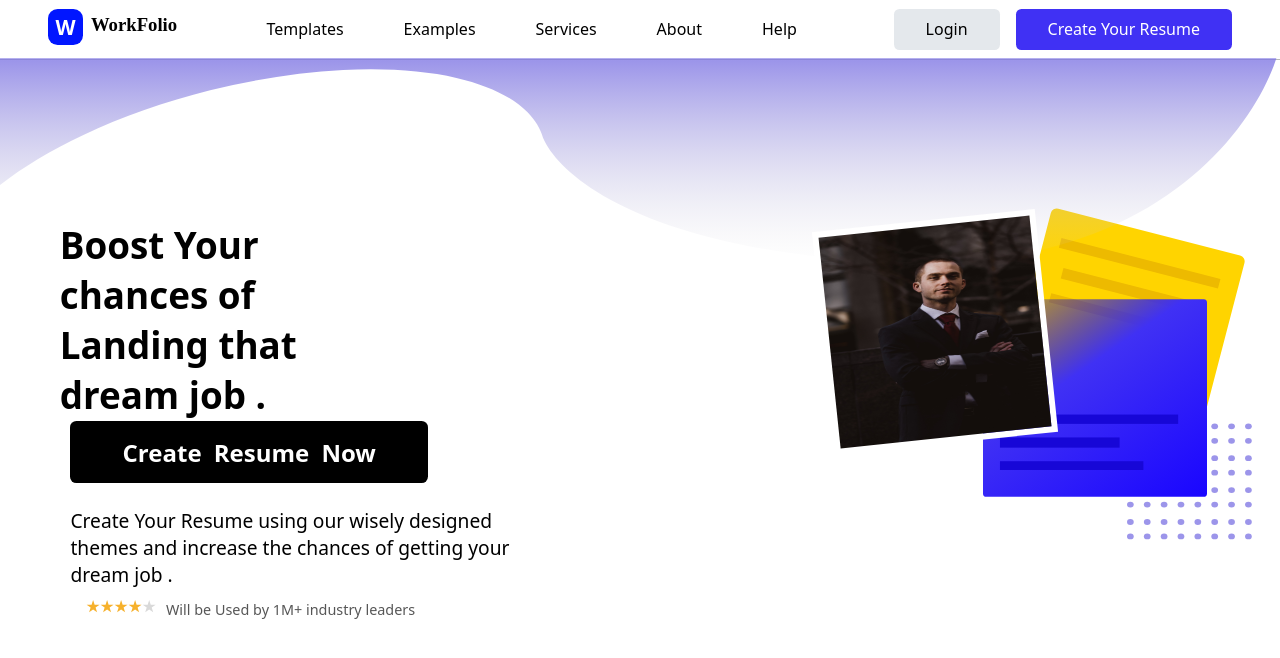
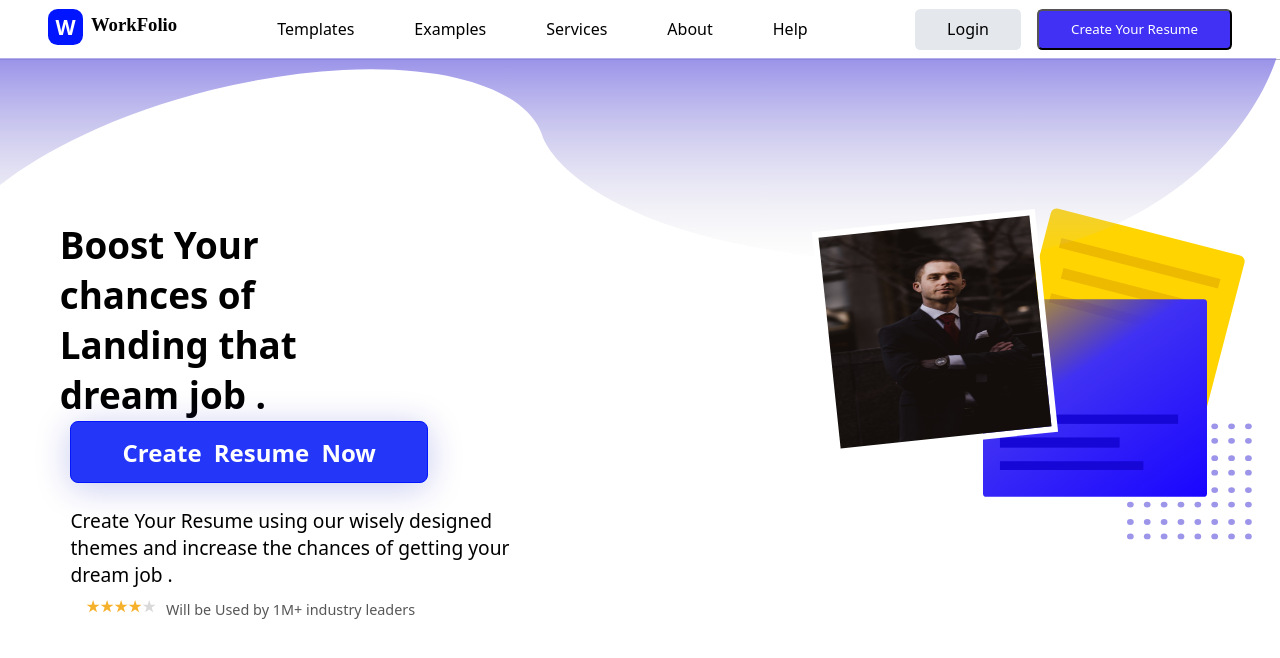
Before and after one commit to soumen974/WorkFolio, a React (Create React App) app: page / in a window 1280 px wide. In both pictures the pointer is over the button "Create Resume Now". Shown: the top 658 px of the page. Built offline with nearby package versions, Linux system fonts and the light colour scheme.

Commit message:
nav and section01 --> done responsive , button effects, clicks every thing checks on frontend design

```diff
--- a/src/Components/NavBar.jsx
+++ b/src/Components/NavBar.jsx
@@ -13,7 +13,6 @@ export default function NavBar() {
     function CloseMenuSlider(event) {
         if (event.target.classList.contains('closeMenuSVG')) {
             setOpenMenuSlider(false);
-
 
         }
       }
@@ -39,7 +38,7 @@ export default function NavBar() {
 
                 <div className="user_click_buttons">
                     <div className="logInButton"> Login</div>
-                    <div className="Create_cv">Create Your Resume</div>
+                    <button className="Create_cv">Create Your Resume</button>
                 </div>
                                     <div className='OpenMenuRight' >
                         <svg  className='OpenMenuRightSVG' onClick={MenuSlideShow}  viewBox="0 0 27 21"  xmlns="http://www.w3.org/2000/svg">
--- a/src/Components/Section01.css
+++ b/src/Components/Section01.css
@@ -90,21 +90,19 @@ position:relative;
     padding: 0.85rem 3.2rem ;
     background-color: #0116ff;
     border-radius: 0.4rem;
-    border: 1px solid transparent;
+    border: .2rem solid transparent;
     color: white;
     font-size: 1.5rem;
     font-weight: 600;
     word-spacing: 0.371rem;
+    box-shadow: 0 0px 0 #0116ff;
 }
 .Down_things button:hover{
-    padding: 0.85rem 3.2rem ;
-    background-color: #000000;
-    border-radius: 0.4rem;
-    border: 1px solid transparent;
-    color: white;
-    font-size: 1.5rem;
-    font-weight: 600;
-    word-spacing: 0.371rem;
+    background-color: #2436f8;
+    border-color: #0116ff;
+    box-shadow: 0 5px 35px #000fb938;
+    border-radius: 8px;
+
 }
 
 .right_landing_content  img{
@@ -271,10 +269,13 @@ position:relative;
 
    @media (max-width:680px){
 
-    .Down_things button :hover {
-        background-color: #000109;
+    .Down_things button:hover{
+        background-color: #2436f8;
+        border-color: #0116ff;
+        box-shadow: 0 2px 16px #000fb98f;
+        border-radius: 6rem;
+
     }
-
     .UpperVectorHead svg{
         margin-top: -.1991rem;
         width:100%;
--- a/src/Components/navBar.css
+++ b/src/Components/navBar.css
@@ -139,11 +139,9 @@
     /* background-color: black; */
     padding: 0.4rem 0.6rem;
     border-radius: 0.2rem;
-    stroke: 1px;
 
   }
   .closeMenu svg:hover{
-    background-color: #6161634f;
     background-color: #0015ff;
 
 
@@ -315,10 +313,27 @@
       margin-bottom: 1rem;
       padding: 1em ;
       width: 110%;
+      border: 2px solid rgba(0, 0, 0, 0);
+      transition: ease-in-out 0.5s;
      }
+     .resume_crete_button-mobile:hover{
+      transform : scale(1,.1.5);
+      background-color: transparent;
+      color: rgb(255, 255, 255);
+      border: 2px solid rgb(255, 255, 255);
+     }
+
+
      .LoginButton-mobile{
       width: 110%;
      font-size: 1.1rem;
+     border: 2px solid  rgba(255, 255, 255, 0);
+     transition: ease-in-out 0.5s;
+    }
+    .LoginButton-mobile:hover{
+      background-color: transparent;
+      border: 2px solid  white;
+      color: white;
     }
      .openMenuSlider{
       transition: transform 0.3s ease-in-out;
@@ -336,7 +351,12 @@
       text-align: center;
       padding: 0.6rem;
       font-size: 1.2rem;
-
+      border-radius: 0.3rem;
+      width: 110%;
+    }
+    .nav_links_mobile ul li:hover{
+      text-decoration: underline;
+      background-color: rgba(0, 0, 0, 0.123);
     }
 
     .closeMenu svg:hover{
```
